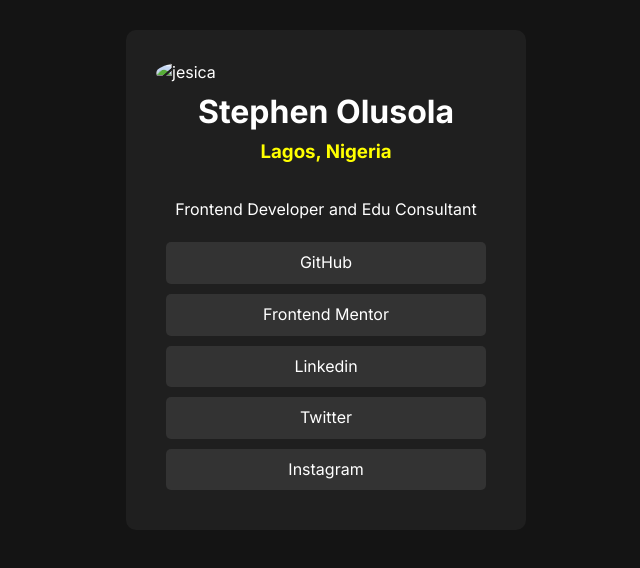
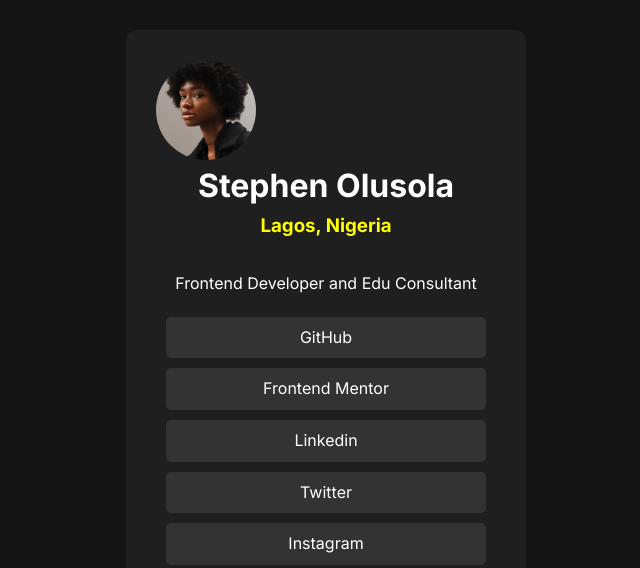
Before and after one commit to Desthubtech/social, a plain HTML site: page index.html in a window 1280 px wide. Shown: the part 354-922 px from the top of the page, without its empty margins (314-954 px from the left). Drawn offline with Linux system fonts and the light colour scheme; the site is published under a folder, as on GitHub Pages, so addresses that start at the root find nothing.

Commit message:
Update index.html

```diff
--- a/index.html
+++ b/index.html
@@ -15,7 +15,7 @@
   <body>
     <div class="container">
       <div>
-        <img src="/images/jessica.webp" alt="jesica" />
+        <img src="jessica.webp" alt="jesica" />
       </div>
       <div>
         <h1>Stephen Olusola</h1>
```
